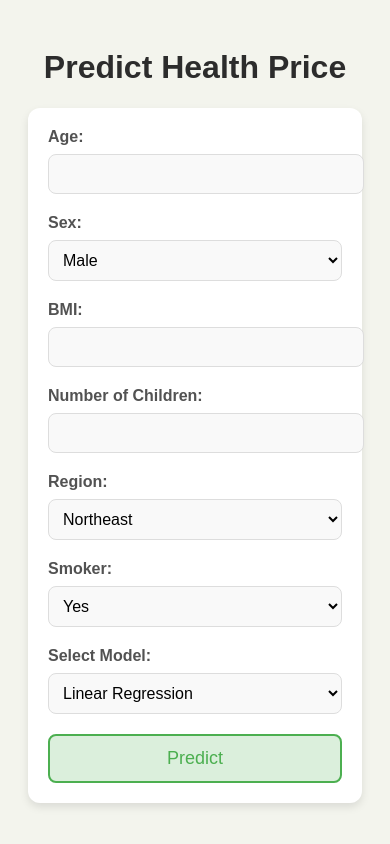
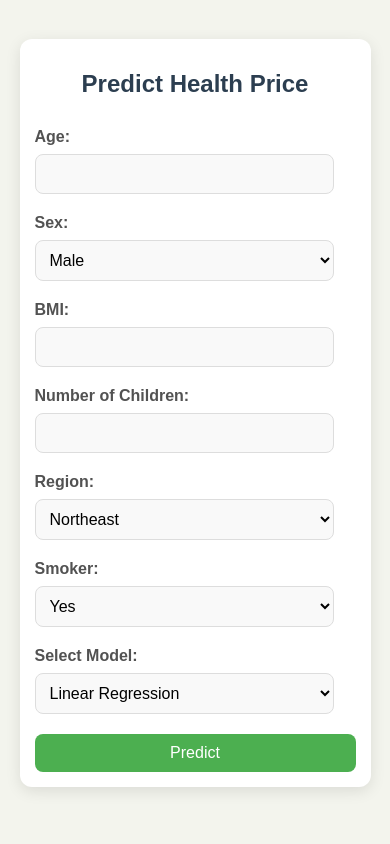
Before and after one commit to codertrivedi/insurance-premium-pred, a Flask app: page / in a window 390 px wide. Run offline with Flask 3, Linux system fonts and the light colour scheme; parts of the project's set-up code (start-up, migrations or seed data) failed here and were passed over.

Commit message:
Update style.css

```diff
--- a/static/style.css
+++ b/static/style.css
@@ -1,22 +1,28 @@
 body {
     background-color: #f3f4ed;
-    font-family: Arial, sans-serif;
+    font-family: 'Arial', sans-serif;
     color: #4a4a4a;
+    margin: 0;
+    padding: 0;
+}
+
+.container {
+    max-width: 450px;
+    margin: 5% auto;
     padding: 20px;
+    background-color: #ffffff;
+    border-radius: 12px;
+    box-shadow: 0 4px 15px rgba(0, 0, 0, 0.1);
 }
 
 h1 {
-    color: #2c2c2c;
+    color: #2c3e50;
     text-align: center;
+    margin-bottom: 30px;
 }
 
-form {
-    max-width: 600px;
-    margin: 0 auto;
-    background-color: #ffffff;
-    padding: 20px;
-    border-radius: 12px;
-    box-shadow: 0 4px 8px rgba(0, 0, 0, 0.1);
+.form-group {
+    margin-bottom: 20px;
 }
 
 label {
@@ -27,20 +33,20 @@ label {
 }
 
 input[type="number"], select {
-    width: 100%;
+    width: calc(100% - 22px); /* Adjusted width to prevent touching edges */
     padding: 10px;
-    margin-bottom: 20px;
     border: 1px solid #ddd;
     border-radius: 8px;
     background-color: #f9f9f9;
     font-size: 16px;
+    box-sizing: border-box; /* Ensures padding is included in the width */
 }
 
 button[type="submit"] {
-    background-color: rgba(76, 175, 80, 0.2);
-    color: #4caf50;
+    background-color: #4caf50;
+    color: #ffffff;
     padding: 12px 20px;
-    border: 2px solid #4caf50;
+    border: none;
     border-radius: 8px;
     cursor: pointer;
     width: 100%;
@@ -49,7 +55,7 @@ button[type="submit"] {
 }
 
 button[type="submit"]:hover {
-    background-color: rgba(76, 175, 80, 0.4);
+    background-color: #45a049;
 }
 
 h2 {
@@ -57,3 +63,20 @@ h2 {
     color: #2c3e50;
     margin-top: 20px;
 }
+
+/* Responsive Design */
+@media (max-width: 600px) {
+    .container {
+        margin: 10% 5%;
+        padding: 15px;
+    }
+
+    h1 {
+        font-size: 24px;
+    }
+
+    button[type="submit"] {
+        font-size: 16px;
+        padding: 10px 15px;
+    }
+}
```
